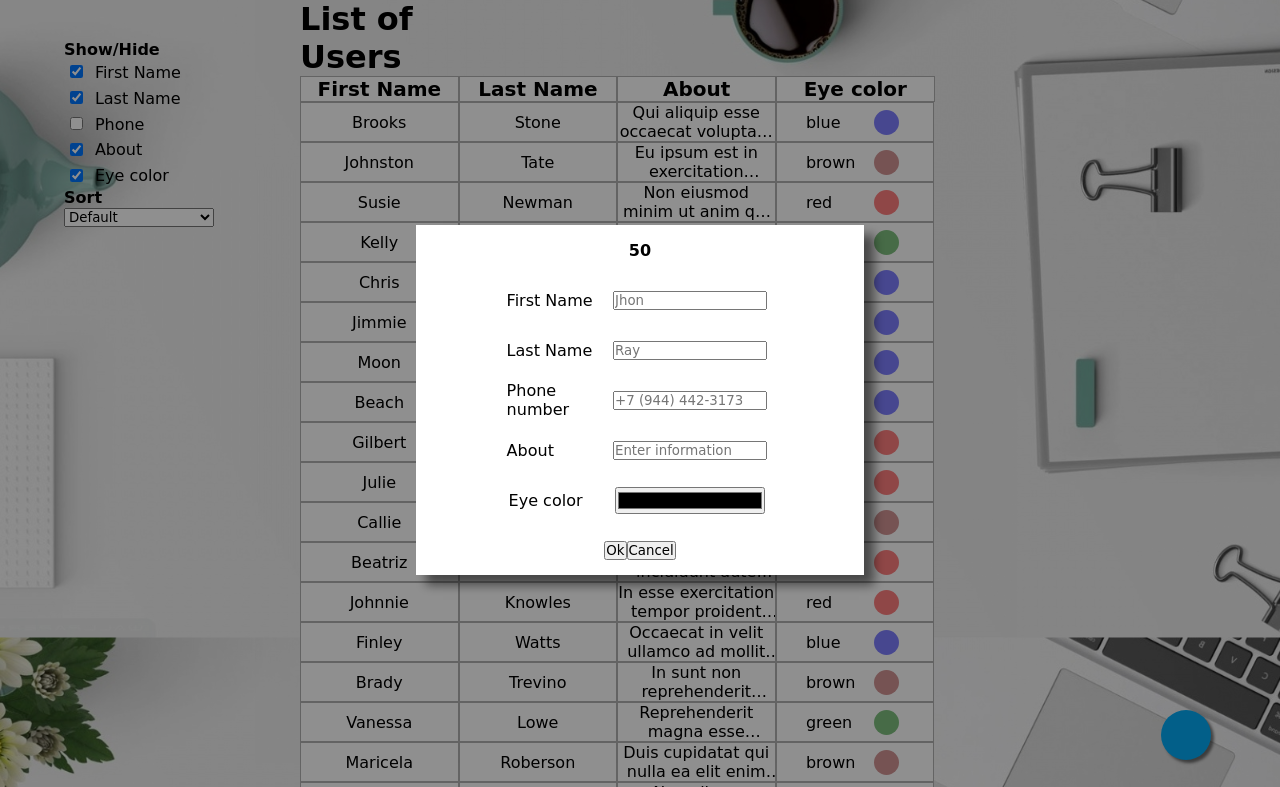
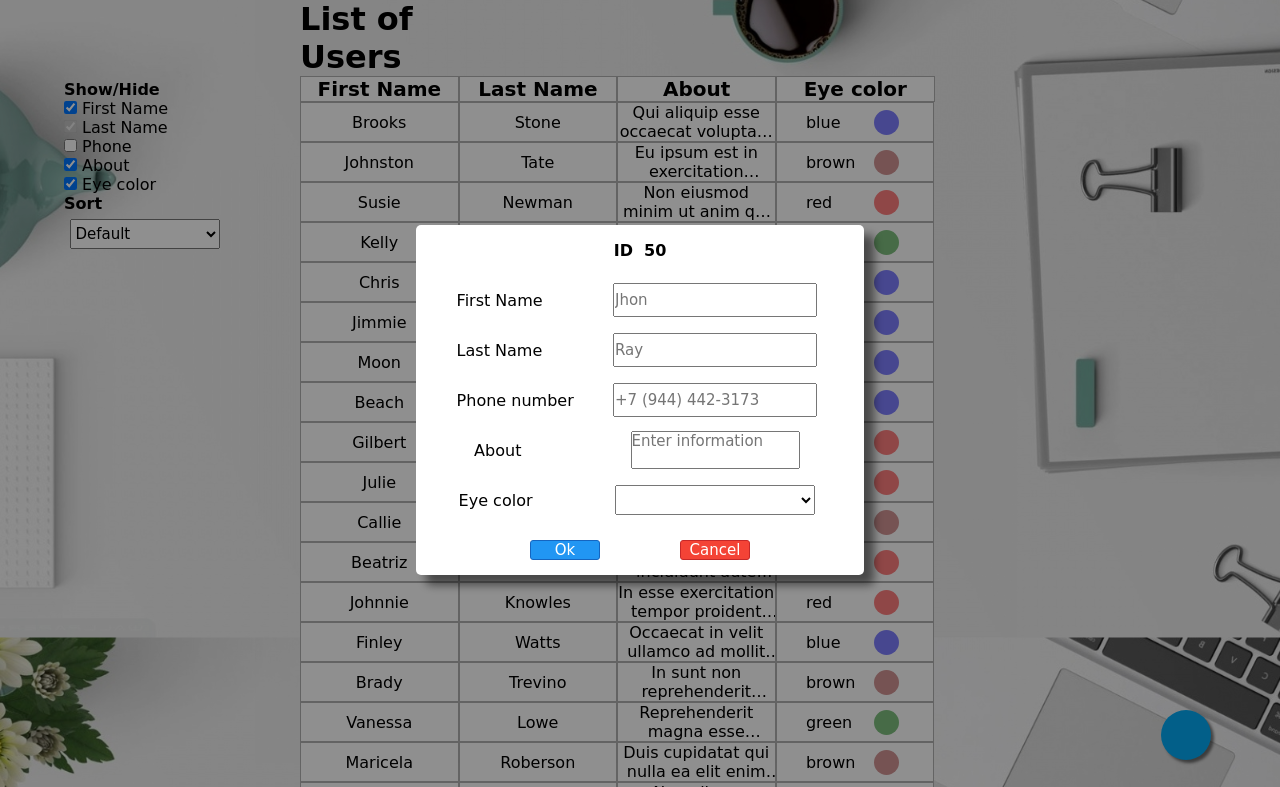
Before and after one commit to IliaSNK/iliasnk.github.io, a plain HTML site: page index.html in a window 1280 px wide. Both pictures are taken after a click on the element 1186 px from the left and 735 px from the top of the page. Shown: the top 787 px of the page. Drawn offline with nearby package versions, Linux system fonts and the light colour scheme; a web font is replaced by a local one.

Commit message:
redesign

```diff
--- a/index.html
+++ b/index.html
@@ -16,7 +16,7 @@
             <label for="f_name">First Name</label>
         </div>
         <div>
-            <input type="checkbox" id="l_name" name="l_name" onchange="check(this)" checked="true">
+            <input type="checkbox" id="l_name" name="l_name" onchange="check(this)" checked="true" disabled>
             <label for="l_name">Last Name</label>
         </div>
         <div>
@@ -54,12 +54,24 @@
             <div><label class="lable">First Name</label> <input placeholder="Jhon" type="text" id="FName">   </div>
             <div><label class="lable">Last Name</label><input placeholder="Ray" type="text" id="LName"></div>
             <div><label class="lable">Phone number</label><input placeholder="+7 (944) 442-3173" type="text" id="Phone"></div>
-            <div><label class="lable">About</label><input placeholder="Enter information" type="text" id="About"></div>
-            <div><label class="lable">Eye color</label><input type="color" id="Color" value="green"></div>
             <div>
-                <button onclick="changeArr()">Ok</button>
-                <button onclick="cancel()">Cancel</button>
-
+                <label class="lable">About</label>
+                <!-- <input placeholder="Enter information" type="text" id="About"> -->
+                <textarea placeholder="Enter information" id="About" cols="19" rows="2" ></textarea>
+            </div>
+            <div>
+                <label class="lable">Eye color</label>
+                <select id="Color">
+                    <option value="blue">blue</option>
+                    <option value="green">green</option>
+                    <option value="brown">brown</option>
+                    <option value="red">red</option>
+                    <option value="grey">grey</option>
+                </select>
+            </div>
+            <div class="button_group">
+                <div class="lable"><button class="btnOk" onclick="changeArr()">Ok</button></div>
+                <div class="lable"><button class="btnCl" onclick="cancel()">Cancel</button></div>
             </div>
         </div>
     </div>
--- a/main.js
+++ b/main.js
@@ -70,18 +70,19 @@ let Create = (e) =>{
 }
 function Delete(e) {
     var index; var count=0
-    data.forEach(el => {
+    if (confirm("Are you shure?"))
+    {data.forEach(el => {
         if (el.id == e.id){
             index = count
         }
         count++
     });
     data.splice(index, 1)
-    render(data)
+    render(data)}
 }
 function Update (e) {
     id = e.id
-    document.getElementById('form_title').innerHTML = id
+    document.getElementById('form_title').innerHTML = `ID &nbsp${id}`
     data.forEach(element => {
         if (element.id == e.id){
             document.getElementById('FName').value = element.name.firstName
@@ -125,7 +126,6 @@ function changeArr (){
 
 function check (e){
     var target = document.querySelectorAll(`.${e.name}`)
-    console.log(e.checked)
     if(e.checked == false){
         target.forEach(el =>{
             el.classList.add('hidden')
--- a/style.css
+++ b/style.css
@@ -1,4 +1,4 @@
-@import url('https://fonts.googleapis.com/css2?family=Baloo+Tamma+2&family=Red+Hat+Display&display=swap');
+@import url('https://fonts.googleapis.com/css2?family=Baloo+Tamma+2&display=swap');
 * {
     margin: 0;
     padding: 0;
@@ -18,6 +18,7 @@ body{
 }
 .content{
     width: 55vw;
+    min-width: 560px;
     margin: 0 300px;
     display: flex;
     flex-direction: row;
@@ -25,6 +26,7 @@ body{
 }
 .table{
     width: 50vw;
+    min-width: 500px;
     /* margin: 0 auto; */
     background-color: #FFFFFF;
     display: flex;
@@ -45,10 +47,10 @@ body{
 }
 .about{
     text-align: center;
+    overflow: hidden;
     display: -webkit-box;
     -webkit-line-clamp: 2;
     -webkit-box-orient: vertical;
-    overflow: hidden;
     text-overflow: ellipsis;
 }
 .color{
@@ -68,7 +70,7 @@ body{
 }
 
 input {
-    margin: .4rem;
+    /* margin: .4rem; */
 }
 
 .eye{
@@ -80,13 +82,14 @@ input {
 }
 
 .hidden{
+    z-index: -50;
     display: none;
     opacity: 0;
 }
 
 .controll{
     position: fixed;
-    top: 5%;
+    top: 10%;
     left: 5%;
     /* width: 30%; */
     display: flex;
@@ -112,16 +115,36 @@ input {
     justify-content: center;
     align-items: center;
 }
+
 .wrap{
     width: 35vw;
+    border-radius: 5px;
     background-color: white;
     box-shadow: 10px 10px 10px rgba(0, 0, 0, .5);
 }
-.wrap input{
+.wrap input, select{
+    width: 200px;
+    height: 30px;
+    font-size: 15px;
+    text-align: start;
+    margin: .4rem;
+}
+.wrap textarea{
+    resize: none;
+    font-size: 15px;
+    margin: .4rem;
+    overflow: auto;
+    outline: none;
+	-moz-appearance: none;
+}
+.wrap button{
+    width: 70px;
+    outline: none;
+	-moz-appearance: none;
+}
+
+.lable{
     width: 150px;
-}
-.lable{
-    width: 100px;
 }
 .wrap div{
     height: 50px;
@@ -165,9 +188,13 @@ input {
 
 .content:hover .table{
     background-color: #BDBDBD;
+    transform: scale(1.005);
+    box-shadow: 5px 5px 5px rgba(0, 0, 0, .5);
 }
 .content:hover .table_head{
     background-color: white;
+    transform: scale(1);
+    box-shadow: none;
 }
 
 .create{
@@ -188,3 +215,24 @@ input {
 .sort_sel{
     max-width: 150px;
 }
+
+.lable button{
+    color: white;
+    border-radius: 3px;
+    transition: .3s;
+    font-size: 15px;
+}
+.btnOk{
+    background-color: #2196f3;
+    border: 1px solid #1565c0;
+}
+.btnCl{
+    background-color: #f44336;
+    border: 1px solid #c62828;
+}
+.btnOk:hover{
+    background-color: #1565c0;
+}
+.btnCl:hover{
+    background-color: #c62828;
+}
```
